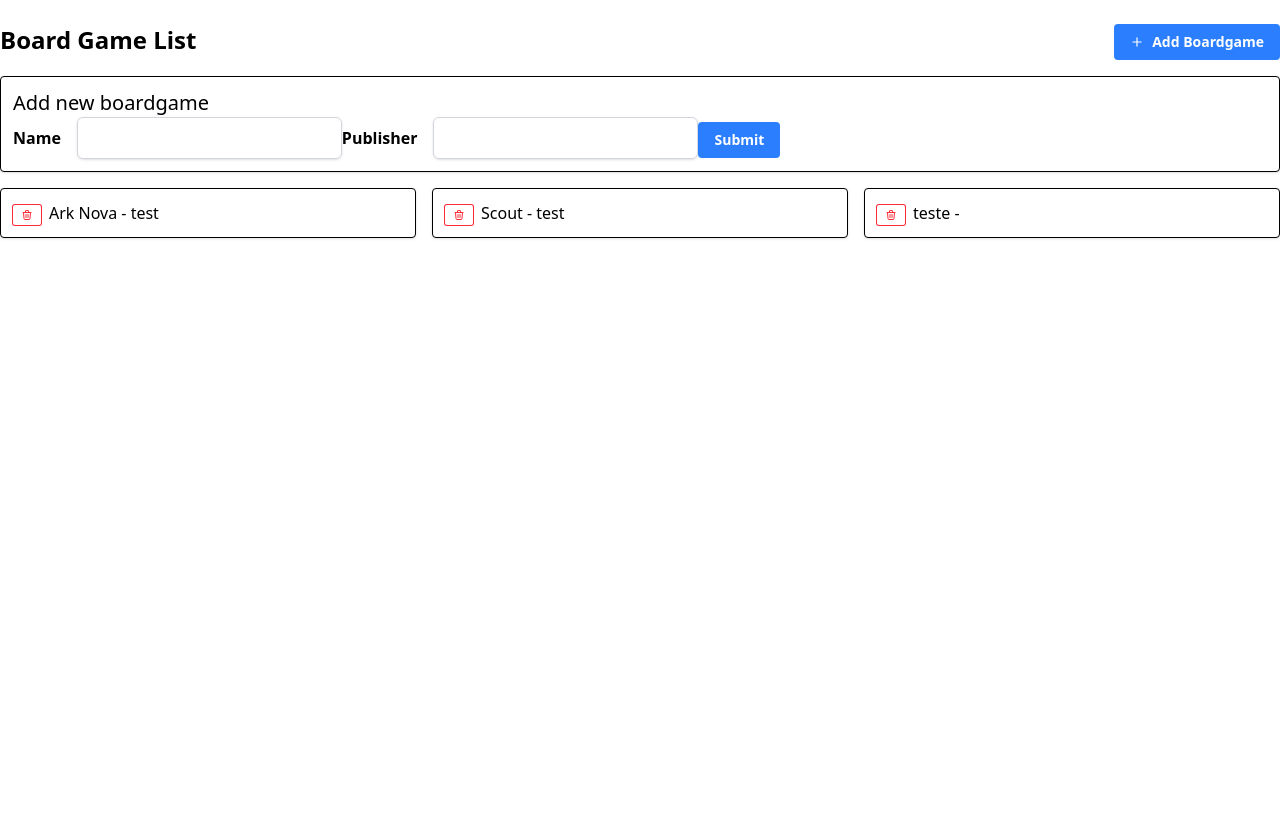
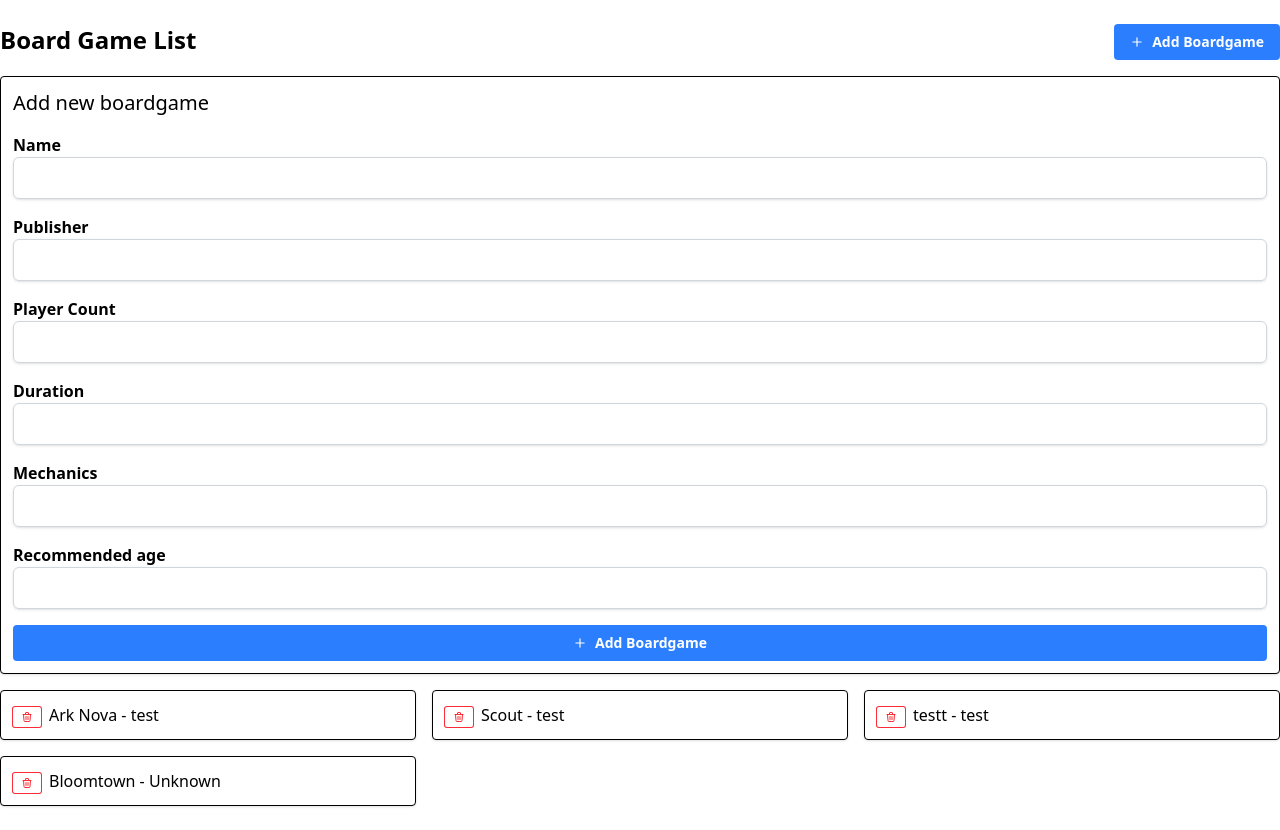
Before and after one commit to Miranda-Spoelstra/boardgame-library, a React (Vite) app: page / in a window 1280 px wide. Both pictures are taken after a click on the button "Add Boardgame". Before the commit the page ends 800 px from the top, so only its background shows below. Built offline with nearby package versions, Linux system fonts and the light colour scheme; data requests are answered from the project's data file.

Commit message:
Expanded form

```diff
--- a/db.json
+++ b/db.json
@@ -11,8 +11,18 @@
       "publisher": "test"
     },
     {
-      "id": "95d5",
-      "name": "teste"
+      "id": "b3b6",
+      "name": "testt",
+      "publisher": "test"
+    },
+    {
+      "id": "fd60",
+      "name": "Bloomtown",
+      "publisher": "Unknown",
+      "playerCount": "2-5",
+      "duration": "45min",
+      "mechanics": "Tile laying",
+      "age": "10+"
     }
   ],
   "favorites": []
--- a/src/pages/home/AddBoardgameForm.tsx
+++ b/src/pages/home/AddBoardgameForm.tsx
@@ -1,17 +1,20 @@
+import type { Boardgame } from '../../types/boardgame';
 import { useState } from 'react';
+import { useAddBoardgameMutation } from '../../store';
 import Panel from '../../components/Panel';
-import { useAddBoardgameMutation } from '../../store';
 import Button from '../../components/button/Button';
+import { TbPlus } from 'react-icons/tb';
 
 interface AddBoardgameFormProps {
 	setShowForm: React.Dispatch<React.SetStateAction<boolean>>;
 }
 
 export default function AddBoardgameForm(props: AddBoardgameFormProps) {
-	const initialState = {
+	const initialState: Boardgame = {
+		id: '',
 		name: '',
 		publisher: '',
-		playerCount: 0,
+		playerCount: '',
 		duration: '',
 		mechanics: [''],
 		age: '',
@@ -20,10 +23,9 @@ export default function AddBoardgameForm(props: AddBoardgameFormProps) {
 	const [formData, setFormData] = useState(initialState);
 	const [addBoardgame, results] = useAddBoardgameMutation();
 
-	// todo: save all form data instead of just name
 	const handleSubmit = (event: React.FormEvent<HTMLFormElement>) => {
 		event.preventDefault();
-		addBoardgame(formData.name);
+		addBoardgame(formData);
 		setShowForm(false);
 		setFormData(initialState);
 	};
@@ -38,8 +40,8 @@ export default function AddBoardgameForm(props: AddBoardgameFormProps) {
 	return (
 		<Panel className='my-4'>
 			<h1 className='text-xl'>Add new boardgame</h1>
-			<form onSubmit={handleSubmit}>
-				<label className='font-bold mr-4' htmlFor='name'>
+			<form onSubmit={handleSubmit} className='flex flex-col'>
+				<label className='font-bold mt-4' htmlFor='name'>
 					Name
 				</label>
 				<input
@@ -49,7 +51,8 @@ export default function AddBoardgameForm(props: AddBoardgameFormProps) {
 					value={formData.name}
 					onChange={handleChange}
 				></input>
-				<label className='font-bold mr-4' htmlFor='publisher'>
+
+				<label className='font-bold mt-4' htmlFor='publisher'>
 					Publisher
 				</label>
 				<input
@@ -59,7 +62,59 @@ export default function AddBoardgameForm(props: AddBoardgameFormProps) {
 					value={formData.publisher}
 					onChange={handleChange}
 				></input>
-				<Button>Submit</Button>
+
+				<label className='font-bold mt-4' htmlFor='playerCount'>
+					Player Count
+				</label>
+				<input
+					className={inputClasses}
+					id='playerCount'
+					name='playerCount'
+					value={formData.playerCount}
+					onChange={handleChange}
+				></input>
+
+				<label className='font-bold mt-4' htmlFor='duration'>
+					Duration
+				</label>
+				<input
+					className={inputClasses}
+					id='duration'
+					name='duration'
+					value={formData.duration}
+					onChange={handleChange}
+				></input>
+
+				{/* Todo: Create multiselect or add a new input for each mechanic */}
+				<label className='font-bold mt-4' htmlFor='mechanics'>
+					Mechanics
+				</label>
+				<input
+					className={inputClasses}
+					id='mechanics'
+					name='mechanics'
+					value={formData.mechanics}
+					onChange={handleChange}
+				></input>
+
+				<label className='font-bold mt-4' htmlFor='age'>
+					Recommended age
+				</label>
+				<input
+					className={inputClasses}
+					id='age'
+					name='age'
+					value={formData.age}
+					onChange={handleChange}
+				></input>
+
+				<Button
+					className='mt-4'
+					buttonStyle={{ color: 'primary', rounded: 'sm', size: 'sm' }}
+					leftIcon={<TbPlus />}
+				>
+					Add Boardgame
+				</Button>
 			</form>
 		</Panel>
 	);
--- a/src/store/apis/boardgamesApi.ts
+++ b/src/store/apis/boardgamesApi.ts
@@ -30,19 +30,26 @@ const boardgamesApi = createApi({
 			}),
 			addBoardgame: builder.mutation({
 				invalidatesTags: () => [{ type: 'Boardgames', id: 'LIST' }],
-				query: (name: string) => {
+				query: (boardgame: Boardgame) => {
+					const { name, publisher, playerCount, duration, mechanics, age } =
+						boardgame;
 					return {
 						url: '/boardgames',
 						method: 'POST',
 						body: {
-							name
+							name,
+							publisher,
+							playerCount,
+							duration,
+							mechanics,
+							age,
 						},
 					};
 				},
 			}),
 			removeBoardgame: builder.mutation({
 				invalidatesTags: () => [{ type: 'Boardgames', id: 'LIST' }],
-				query: (boardgame) => {
+				query: (boardgame: Boardgame) => {
 					return {
 						url: `/boardgames/${boardgame.id}`,
 						method: 'DELETE',
--- a/src/types/boardgame.ts
+++ b/src/types/boardgame.ts
@@ -2,4 +2,8 @@ export interface Boardgame {
 	id: string;
 	name: string;
 	publisher: string;
+	playerCount: string;
+	duration: string;
+	mechanics: string[];
+	age: string;
 }
```
